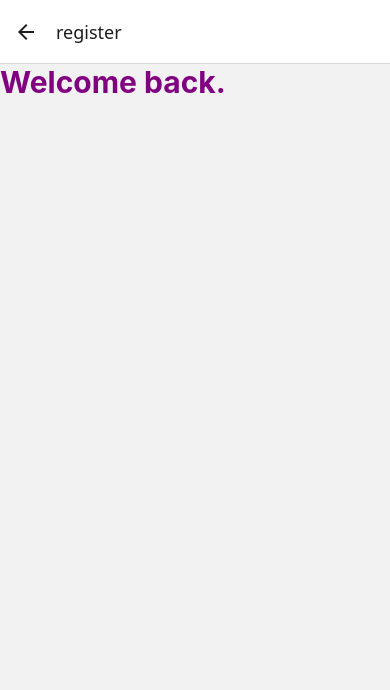
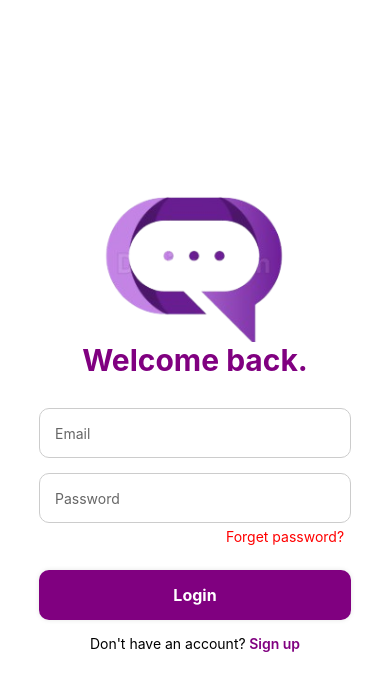
Before and after one commit to abdullahalmasudpersonal/Secretline_Client_Mobile, a React Native app: screen /register in a window 390 px wide. Shown: the top 690 px of the page. Built offline with nearby package versions, Linux system fonts and the light colour scheme.

Commit message:
Overwrite with new code

```diff
--- a/App.tsx
+++ b/App.tsx
@@ -1,15 +1,16 @@
 import React from 'react';
-import { NavigationContainer } from '@react-navigation/native';
-import RootNavigator from './src/components/navigation';
+import Login from './src/pages/login/Login';
 
 function App(): React.JSX.Element {
   return (
     <>
-      <NavigationContainer>
-        <RootNavigator />
-      </NavigationContainer>
+    <Login/>
+    {/* <View>
+     <Text>lksdj</Text>
+    </View> */}
     </>
   );
 }
 
+
 export default App;
--- a/app.json
+++ b/app.json
@@ -1,4 +1,4 @@
 {
-  "name": "Secretline_client_mobile",
-  "displayName": "Secretline_client_mobile"
+  "name": "secretline_mobile",
+  "displayName": "secretline_mobile"
 }
--- a/src/components/navigation/index.tsx
+++ b/src/components/navigation/index.tsx
@@ -11,9 +11,9 @@
 // export default index;
 
 import React from 'react';
-import { createNativeStackNavigator } from '@react-navigation/native-stack';
-import Login from '../../pages/login/Login';
-import Register from '../../pages/register/Register';
+// import { createNativeStackNavigator } from '@react-navigation/native-stack';
+// import Login from '../../pages/login/Login';
+// import Register from '../../pages/register/Register';
 // import HomeScreen from '../screens/HomeScreen';
 // import ChatScreen from '../screens/ChatScreen';
 // import LoginScreen from '../screens/LoginScreen';
@@ -25,15 +25,17 @@ export type RootStackParamList = {
   register: undefined;
 };
 
-const Stack = createNativeStackNavigator<RootStackParamList>();
+// const Stack = createNativeStackNavigator<RootStackParamList>();
 
 export default function RootNavigator() {
   return (
-    <Stack.Navigator initialRouteName="Login">
-      <Stack.Screen name="Login" component={Login} />
-      <Stack.Screen name="register" component={Register} />
+    <>
+    {/* <Stack.Navigator initialRouteName="Login">
+      <Stack.Screen name="Login" component={Login} /> */}
+      {/* <Stack.Screen name="register" component={Register} /> */}
       {/* <Stack.Screen name="Home" component={HomeScreen} />
       <Stack.Screen name="Chat" component={ChatScreen} /> */}
-    </Stack.Navigator>
+    {/* </Stack.Navigator> */}
+    </>
   );
 }
--- a/src/custom.d.ts
+++ /dev/null
@@ -1,4 +0,0 @@
-declare module '*.png' {
-  const value: string;
-  export default value;
-}
--- a/src/pages/register/Register.tsx
+++ /dev/null
@@ -1,20 +0,0 @@
-import React from 'react';
-import { Text, View } from 'react-native';
-
-const Register = () => {
-    return (
-        <View>
-                      <Text
-                        style={{
-                          color: 'purple',
-                          fontWeight: 'bold',
-                          fontSize: 30,
-                          marginBottom: 30,
-                        }}>
-                        Welcome back.
-                      </Text>
-        </View>
-    );
-};
-
-export default Register;
```
Also changed, not shown: package.json (+6 -10 lines), App.copy.tsx (renamed from src/App.tsx), 36 other files (tests, documents, lock files or other folders).
